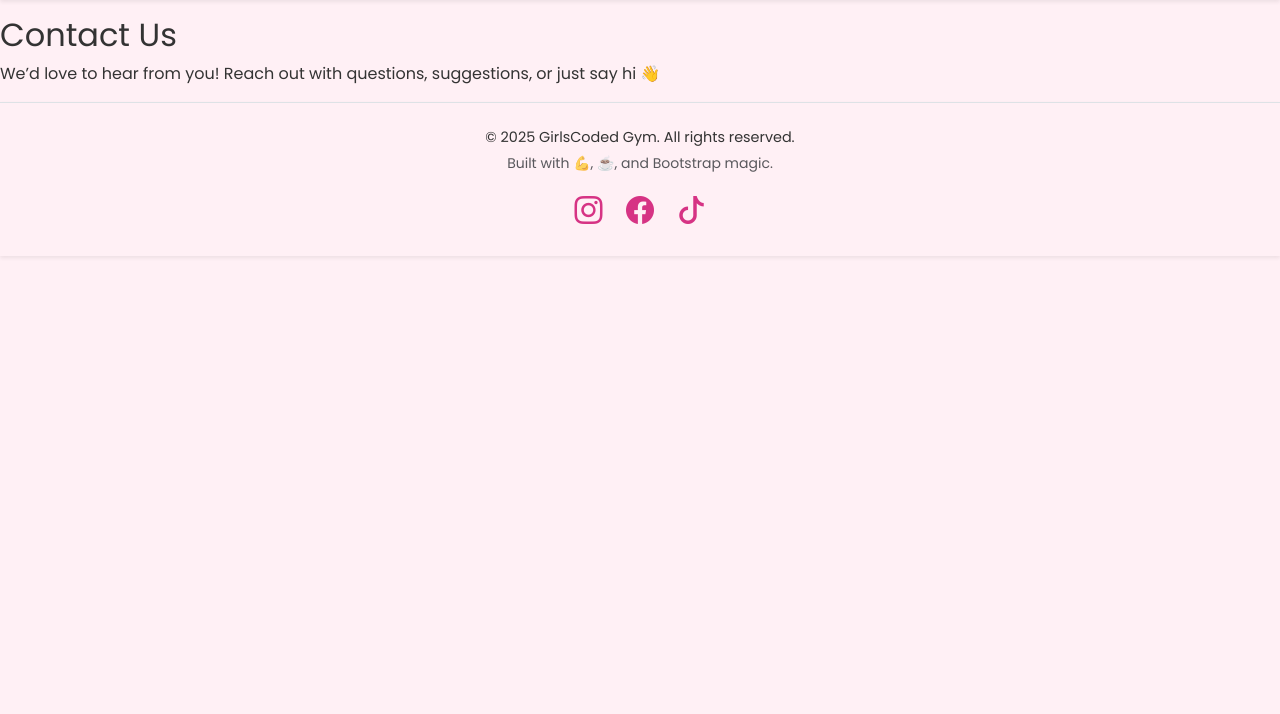
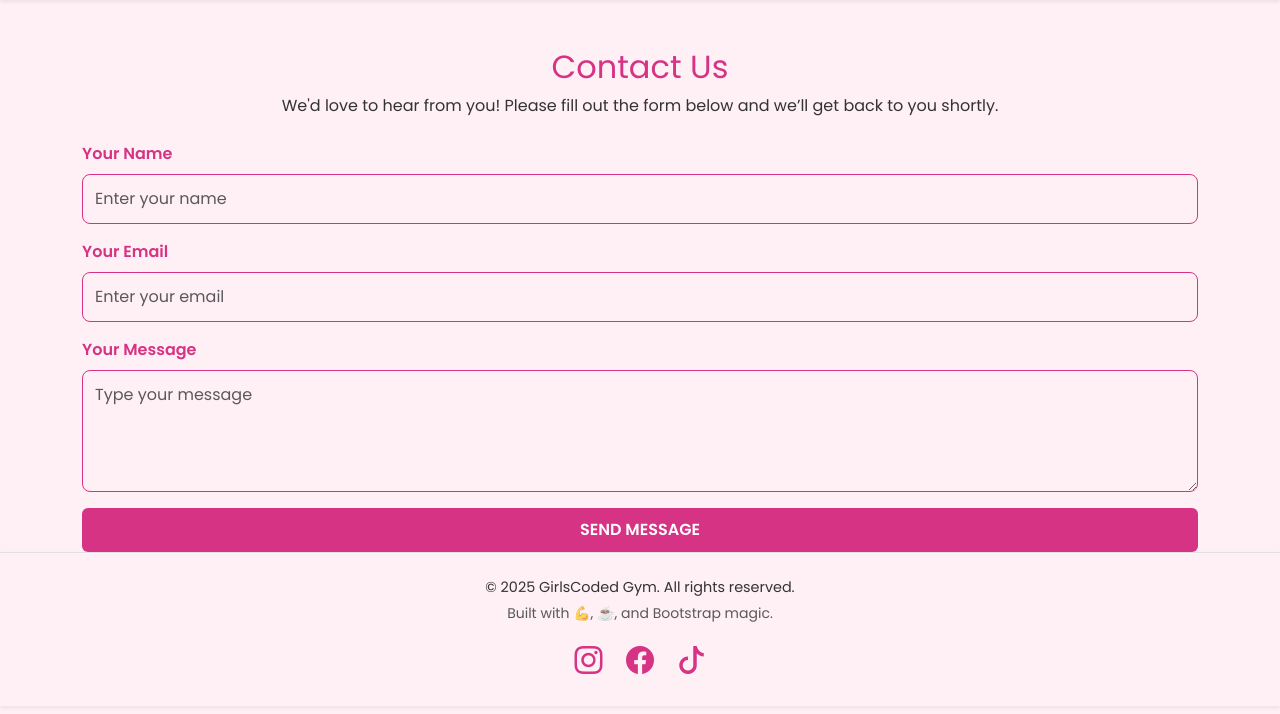
Before and after one commit to simplecodeingithub/GYM_FLASK_APP, a Flask app: page /contact in a window 1280 px wide. Shown: the part 86-800 px from the top of the page. Run offline with Flask 3, Linux system fonts and the light colour scheme; parts of the project's set-up code (start-up, migrations or seed data) failed here and were passed over.

Commit message:
Done with payment and membership page

```diff
--- /dev/null
+++ b/flask_app/forms/contact_form.py
@@ -0,0 +1,18 @@
+from flask_wtf import FlaskForm
+from wtforms import StringField, TextAreaField, SubmitField
+from wtforms.validators import DataRequired, Email, Length
+
+class ContactForm(FlaskForm):
+    name = StringField('Name', validators=[
+        DataRequired(),
+        Length(min=2, max=100, message="Name must be between 2 and 100 characters.")
+    ])
+    email = StringField('Email', validators=[
+        DataRequired(),
+        Email(message="Please enter a valid email address.")
+    ])
+    message = TextAreaField('Message', validators=[
+        DataRequired(),
+        Length(min=10, max=1000, message="Message must be between 10 and 1000 characters.")
+    ])
+    submit = SubmitField('Send Message')
--- a/flask_app/routes.py
+++ b/flask_app/routes.py
@@ -7,10 +7,11 @@ from datetime import datetime, date,time, timedelta
 from flask_app.models import User
 from flask_app.forms.register_form import RegisterForm
 from flask_app.forms.login_form import LoginForm
+from flask_app.forms.contact_form import ContactForm
 from flask_login import login_user, logout_user, login_required, current_user
 from flask_app.data_access import get_db_connection,insert_user, check_user_by_email, generate_unique_user_id,insert_address,get_fitness_classes,get_weekly_schedule,update_last_login
 from flask_app.data_access import book_class_for_user,get_class_schedule,get_class_info,generate_recurring_schedules,calculate_end_time,get_user_bookings,get_schedule_by_days,get_user_details
-from flask_app.data_access import cancel_booking_for_user, purchase_day_pass
+from flask_app.data_access import cancel_booking_for_user, purchase_day_pass,add_contact_submission
 import os
 from werkzeug.security import generate_password_hash
 from werkzeug.security import check_password_hash
@@ -57,7 +58,7 @@ def view_schedule(class_id):
     # Fetch schedules and class info
     class_info = get_class_info(class_id)
     schedules = get_schedule_by_days(class_id)
-
+    print(schedules)
     # Add recurrence for 4 weeks
     recurring_schedules = generate_recurring_schedules(schedules, weeks=4)  # Generate future occurrences
 
@@ -101,7 +102,8 @@ def view_schedule(class_id):
             'EndTime': end_time,
             'Location': schedule['Location'],
             'AvailableSeats': schedule['AvailableSeats'],
-            'ScheduleID': schedule['ScheduleID']
+            'ScheduleID': schedule['ScheduleID'],
+            'Price': schedule['Price']  # Add the price here
         })
 
     return render_template(
@@ -129,73 +131,77 @@ def book_class(schedule_id):
         """
         cursor.execute(query_check_day_pass, (user_id,))
         active_day_pass = cursor.fetchone()
+        print(f"Active Day Pass: {active_day_pass}")
 
+        # Fetch the class price dynamically
+        query_class_price = """
+            SELECT fc.Price
+            FROM fitness_class fc
+            JOIN class_schedule cs ON fc.class_id = cs.class_id
+            WHERE cs.ScheduleID = %s;
+        """
+        cursor.execute(query_class_price, (schedule_id,))
+        price_data = cursor.fetchone()
+        if not price_data:
+            flash('Error: Class price not found.', 'danger')
+            return redirect(request.referrer or url_for('view_schedule', class_id=schedule_id))
+        class_fee = price_data['Price']
+        print(f"Class Fee: {class_fee}")
+
+        # Booking logic
         if active_day_pass:
-            # Skip payment, just book the class
-            booking_success = book_class_for_user(user_id, schedule_id)
-            if booking_success:
-                flash('Class booked successfully! 🎉 Your active Day Pass covers this booking. View your classes in your '
-                      '<a href="' + url_for('dashboard') + '" class="text-pink font-weight-bold">dashboard</a>', 'success')
-            else:
-                flash('Unable to book the class. It may be full.', 'danger')
-        else:
-            # No active Day Pass, process payment for the class
-            booking_success = book_class_for_user(user_id, schedule_id)
-            if booking_success:
+            flash('You already have an active Day Pass. Booking your class now.', 'info')
+
+        booking_success = book_class_for_user(user_id, schedule_id)
+        if booking_success:
+            if not active_day_pass:
                 try:
-                    # Add payment record
                     query_payment = """
-                        INSERT INTO payment (UserID, PaymentDate, Amount, Status, PaymentType)
-                        VALUES (%s, %s, %s, %s, %s)
+                        INSERT INTO payment (UserID, PaymentDate, Amount, Status, PaymentType, ScheduleID)
+                        VALUES (%s, %s, %s, %s, %s, %s)
                     """
                     payment_date = datetime.now()
-                    class_fee = 12.00  # Fixed fee per class
-                    cursor.execute(query_payment, (user_id, payment_date, class_fee, 'Paid', 'PayPerClass'))
+                    cursor.execute(query_payment, (user_id, payment_date, class_fee, 'Paid', 'PayPerClass', schedule_id))
                     db_connection.commit()
+                    flash(f'Class booked successfully! 🎉 Payment of £{class_fee:.2f} recorded. View your classes in your '
+                          '<a href="' + url_for('dashboard') + '" class="text-pink font-weight-bold">dashboard</a>', 'success')
                 except Exception as e:
                     db_connection.rollback()
                     flash(f"Error processing payment: {str(e)}", 'danger')
-                    return redirect(request.referrer or url_for('view_schedule', class_id=schedule_id))
+            else:
+                flash('Class booked successfully! 🎉 Your active Day Pass covers this booking.', 'success')
+        else:
+            flash('Unable to book the class. It may be full.', 'danger')
 
-                # Enhanced success message with payment confirmation
-                flash('Class booked successfully! 🎉 Payment of £12 recorded. View your booked classes in your '
-                      '<a href="' + url_for('dashboard') + '" class="text-pink font-weight-bold">dashboard</a>', 'success')
-            else:
-                flash('Unable to book the class. It may be full.', 'danger')
+    except Exception as e:
+        db_connection.rollback()
+        print(f"Booking error: {e}")
+        app.logger.error(f"Booking error: {str(e)}")
+        flash('Something went wrong while booking the class. Please try again later.', 'danger')
 
     finally:
-        # Cleanup: Close the cursor
         cursor.close()
 
-    # Redirect back to the schedule page
     return redirect(request.referrer or url_for('view_schedule', class_id=schedule_id))
 
 
-# @app.route('/book_class/<int:schedule_id>', methods=['POST'])
-# def book_class(schedule_id):
-#     """Allows logged-in users to book a class."""
-#     if 'user_id' not in session:
-#         flash('You need to log in to book a class.', 'danger')
-#         return redirect(url_for('login', next=request.referrer))  # Redirect to login if user is not logged in
-#
-#     user_id = session['user_id']  # Retrieve logged-in user's ID
-#     booking_success = book_class_for_user(user_id, schedule_id)  # Call booking logic
-#
-#     if booking_success:
-#         # Enhanced success message
-#         flash('Class booked successfully! 🎉 You can view your booked classes in your '
-#               '<a href="' + url_for('dashboard') + '" class="text-pink font-weight-bold">dashboard</a>','success')
-#     else:
-#         flash('Unable to book the class. It may be full.', 'danger')
-#
-#     # Redirect back to the schedule page
-#     return redirect(request.referrer or url_for('view_schedule', class_id=schedule_id))
-#
+@app.route('/membership_plans', methods=['GET'])
+def membership_plans():
+    """Display available membership plans."""
+    db = get_db_connection()
+    cursor = db.cursor(dictionary=True)
 
+    try:
+        # Fetch all membership plans
+        query = "SELECT * FROM membership;"
+        cursor.execute(query)
+        membership_plans = cursor.fetchall()
+    finally:
+        cursor.close()
+        db.close()
 
-@app.route('/membership_plans')
-def membership_plans():
-    return render_template('membership_plans.html')
+    return render_template('membership_plans.html', membership_plans=membership_plans)
+
 
 
 @app.route('/instructors')
@@ -232,15 +238,29 @@ def purchase_day_pass_route():  # Renamed to avoid conflicts
     return redirect(url_for('dashboard'))
 
 
-
-
 # @app.route('/instructors')
 # def instructor():
 #     return render_template('instructors.html')
 
-@app.route('/contact')
+@app.route('/contact', methods=['GET', 'POST'])
 def contact():
-    return render_template('contact.html')
+    form = ContactForm()  # Create an instance of the ContactForm
+
+    if request.method == 'POST' and form.validate_on_submit():
+        # Access form data
+        name = form.name.data
+        email = form.email.data
+        message = form.message.data
+
+        # Save the data to the database
+        add_contact_submission(name, email, message)
+
+        # Render the form again with a success message
+        return render_template('contact.html', form=form, thank_message="Thank you for your message! We'll get back to you shortly.")
+
+    # Render the form for a GET request
+    return render_template('contact.html', form=form)
+
 
 
 @app.route('/search', methods=['GET'])
@@ -376,6 +396,15 @@ def dashboard():
         # Debug: Print fetched payments
         print("Payments fetched from database:", payments)
 
+        query_active_membership = """
+            SELECT ms.SubscriptionID, m.MembershipType, ms.JoinDate, ms.ExpiryDate
+            FROM membership_subscription ms
+            JOIN membership m ON ms.MembershipID = m.MembershipID
+            WHERE ms.UserID = %s AND ms.ExpiryDate > CURDATE();
+        """
+        cursor.execute(query_active_membership, (user_id,))
+        active_membership = cursor.fetchone()
+
         # Other logic (e.g., bookings, first-time login)
         bookings = get_user_bookings(user_id)
         user_details = get_user_details(user_id)
@@ -395,7 +424,8 @@ def dashboard():
         'dashboard.html',
         bookings=bookings,
         active_day_pass=active_day_pass,
-        payments=payments,  # Ensure payments is defined here
+        payments=payments,
+        active_membership=active_membership, # Ensure payments is defined here
         first_time_login=first_time_login,
         user_details=user_details
     )
@@ -429,6 +459,50 @@ def cancel_booking(schedule_id):
 
 
     # Replace 123 with a sample ID
+@app.route('/purchase_membership/<int:membership_id>', methods=['POST'])
+def purchase_membership(membership_id):
+    """Allows users to purchase a membership."""
+    user_id = session.get('user_id')
+    if not user_id:
+        flash("Please log in to purchase a membership.", "danger")
+        return redirect(url_for('login'))
+
+    db = get_db_connection()
+    cursor = db.cursor(dictionary=True)  # Use dictionary=True to avoid tuple issues
+
+    try:
+        # Fetch membership details
+        query_membership = "SELECT * FROM membership WHERE MembershipID = %s;"
+        cursor.execute(query_membership, (membership_id,))
+        membership = cursor.fetchone()  # Result will now be a dictionary
+
+        if not membership:
+            flash("Invalid membership plan selected.", "danger")
+            return redirect(url_for('membership_plans'))
+
+        # Calculate subscription dates
+        join_date = datetime.today().date()
+        expiry_date = join_date + timedelta(days=membership['DurationMonths'] * 30)  # Assuming DurationMonths is a float
+
+        # Insert subscription into membership_subscription table
+        query_subscription = """
+            INSERT INTO membership_subscription (UserID, MembershipID, JoinDate, ExpiryDate)
+            VALUES (%s, %s, %s, %s)
+        """
+        cursor.execute(query_subscription, (user_id, membership_id, join_date, expiry_date))
+        db.commit()
+
+        flash(f"You have successfully purchased the {membership['MembershipType']} membership!", "success")
+        return redirect(url_for('dashboard'))
+
+    except Exception as e:
+        db.rollback()
+        flash(f"Error processing membership: {str(e)}", "danger")
+        return redirect(url_for('membership_plans'))
+
+    finally:
+        cursor.close()
+        db.close()
 
 
 @app.route('/view-users')
--- a/flask_app/static/styles.css
+++ b/flask_app/static/styles.css
@@ -442,91 +442,32 @@ a:hover {
     text-align: center; /* Center align header text */
 }
 
-
-/*.class-image {
-  width: 100%; *//* Ensures the image takes the full width of its container *//*
-  height: auto; *//* Maintains the aspect ratio *//*
-  border-radius: 10px; *//* Adds rounded corners (optional) *//*
-  object-fit: cover; *//* Ensures the image fills its container nicely *//*
-  max-height: 200px; *//* Restricts the image height to ensure consistency *//*
-}*/
-
-/*
-.card-img-top {
-  max-height: 300px;
-  object-fit: cover;
-  border-radius: 8px; */
-/* Optional rounded corners *//*
-
-}
-
-.card-title {
-  font-size: 1.6rem;
-  color: #772063;
-  font-weight: bold;
-}
-
-.card-subtitle {
-  font-size: 1.2rem;
-  color: #555; */
-/* Muted gray for description *//*
-
-}
-
-.card-body {
-  background-color: #f8f9fa;
-  padding: 20px;
-  border-top: 1px solid #ddd;
-}
-
-.btn-primary {
-  background-color: #772063;
-  border: none;
-  padding: 10px 20px;
-  font-weight: bold;
-  text-transform: uppercase;
-}
-
-.btn-primary:hover {
-  background-color: #5a1849; */
-/* Darker hover effect *//*
-
-}
-
-*/
-/* General Styles *//*
-
-.container h1 {
-    font-size: 2rem;
-    font-weight: bold;
-}
-
-.card {
-    margin-bottom: 15px;
-    box-shadow: 0 4px 8px rgba(0, 0, 0, 0.1);
-}
-
-.card-header {
-    font-size: 1.5rem;
-    font-weight: bold;
-}
-
-.row {
-    margin-top: 10px;
-}
-*/
-
-/* Buttons *//*
-.btn-pink {
-    background-color: #d63384;
-    color: white;
-    border: none;
-    border-radius: 5px;
-    padding: 10px 20px;
-    font-size: 1rem;
-    transition: all 0.3s ease-in-out;
-}*/
-
 .btn-pink:hover {
     background-color: #b82e6e;
 }
+
+.contact-form {
+    background-color: #f9f9f9; /* Light background for contrast */
+    padding: 20px;
+    border-radius: 8px;
+    box-shadow: 0px 4px 6px rgba(0, 0, 0, 0.1); /* Subtle shadow */
+}
+
+.contact-form h2 {
+    font-size: 2rem;
+    margin-bottom: 10px;
+}
+
+.contact-form p {
+    font-size: 1rem;
+    margin-bottom: 20px;
+    color: #6c757d; /* Muted text color */
+}
+
+.contact-form .btn-primary {
+    background-color: #d63384; /* Matching your theme */
+    border-color: #d63384;
+}
+.contact-form .btn-primary:hover {
+    background-color: #c01f6f; /* Slightly darker on hover */
+}
--- a/flask_app/templates/class_schedule.html
+++ b/flask_app/templates/class_schedule.html
@@ -39,6 +39,12 @@
                                     {% endif %}
                                 </div>
                                 <div class="col-md-2 text-center">
+                                    <p class="mb-0"><strong>Price:</strong> £{{ schedule.Price }}</p>
+                                    {% if active_day_pass %}
+                                        <p class="text-info"><small>Your Day Pass covers this booking.</small></p>
+                                    {% endif %}
+                                </div>
+                                <div class="col-md-2 text-center">
                                     {% if schedule.AvailableSeats > 0 %}
                                         {% if session.user_id %}
                                             <form action="{{ url_for('book_class', schedule_id=schedule.ScheduleID) }}" method="POST">
--- a/flask_app/templates/contact.html
+++ b/flask_app/templates/contact.html
@@ -1,5 +1,46 @@
 {% extends "layout.html" %}
+
 {% block content %}
-  <h2>Contact Us</h2>
-  <p>We’d love to hear from you! Reach out with questions, suggestions, or just say hi 👋</p>
+<div class="container mt-5">
+    <h2 class="text-center" style="color: #d63384;">Contact Us</h2>
+    <p class="text-center">We'd love to hear from you! Please fill out the form below and we’ll get back to you shortly.</p>
+
+    {% if thank_message %}
+        <div class="alert alert-success text-center" role="alert">
+            {{ thank_message }}
+        </div>
+    {% endif %}
+
+    <form method="POST" action="{{ url_for('contact') }}" class="mt-4">
+        {{ form.hidden_tag() }}
+
+        <div class="mb-3">
+            <label for="name" class="form-label">Your Name</label>
+            {{ form.name(class="form-control", id="name", placeholder="Enter your name") }}
+            {% for error in form.name.errors %}
+                <div class="text-danger">{{ error }}</div>
+            {% endfor %}
+        </div>
+
+        <div class="mb-3">
+            <label for="email" class="form-label">Your Email</label>
+            {{ form.email(class="form-control", id="email", placeholder="Enter your email") }}
+            {% for error in form.email.errors %}
+                <div class="text-danger">{{ error }}</div>
+            {% endfor %}
+        </div>
+
+        <div class="mb-3">
+            <label for="message" class="form-label">Your Message</label>
+            {{ form.message(class="form-control", id="message", rows="4", placeholder="Type your message") }}
+            {% for error in form.message.errors %}
+                <div class="text-danger">{{ error }}</div>
+            {% endfor %}
+        </div>
+
+        <div class="d-grid">
+            {{ form.submit(class="btn btn-primary") }}
+        </div>
+    </form>
+</div>
 {% endblock %}
--- a/flask_app/templates/day_pass.html
+++ b/flask_app/templates/day_pass.html
@@ -7,7 +7,7 @@
         Enjoy unlimited access to all classes for a day with our Day Pass! Book as many sessions as you like and experience the best of our fitness offerings.
     </p>
     <div class="text-center mt-4">
-        <form action="{{ url_for('purchase_day_pass_route') }}" method="POST">
+        <form action="{{ url_for('purchase_day_pass') }}" method="POST">
             <button type="submit" class="btn btn-pink" style="background-color: #d63384; color: white; font-weight: bold; border-radius: 5px;">
                 Purchase Day Pass - £20
             </button>
```
Also changed, not shown: db.sql (+83 -9 lines), flask_app/data_access.py (+76 -25 lines), flask_app/templates/dashboard.html (+63 -33 lines), flask_app/templates/membership_plans.html (+22 -15 lines).
